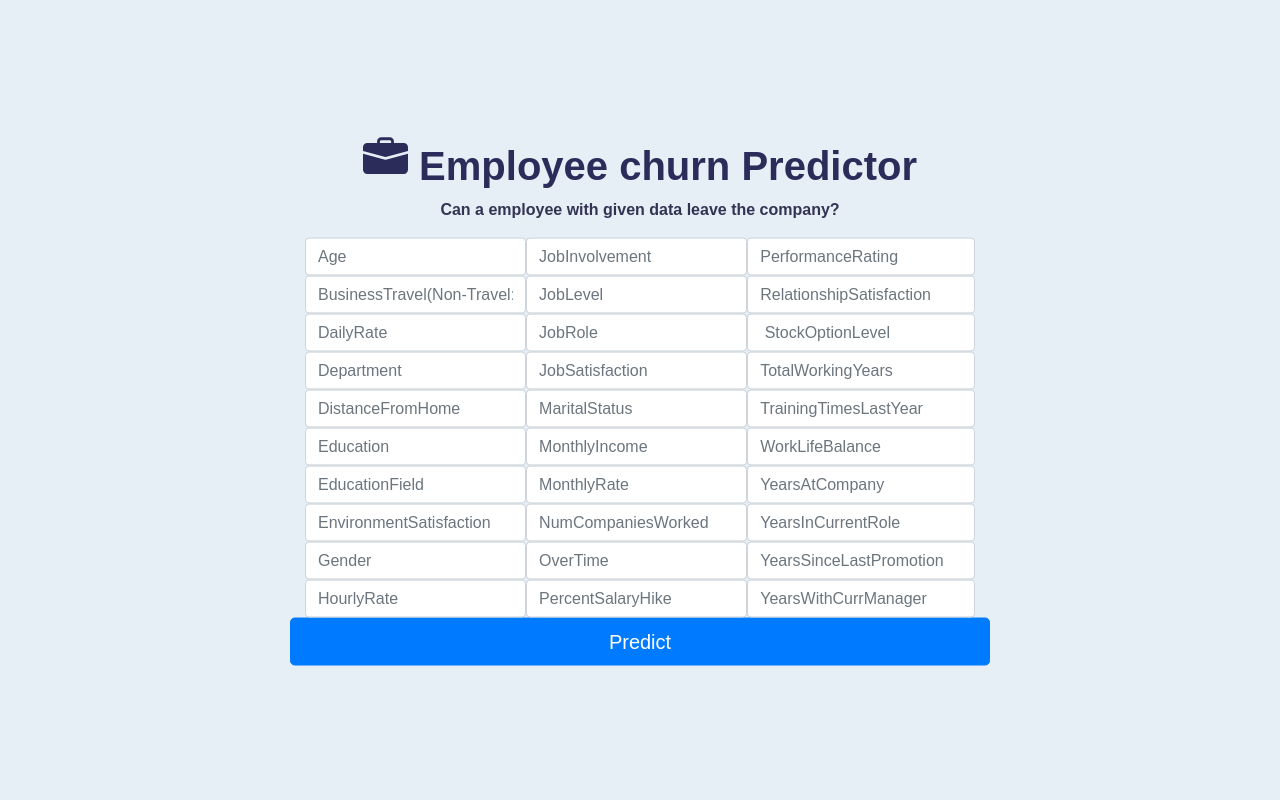
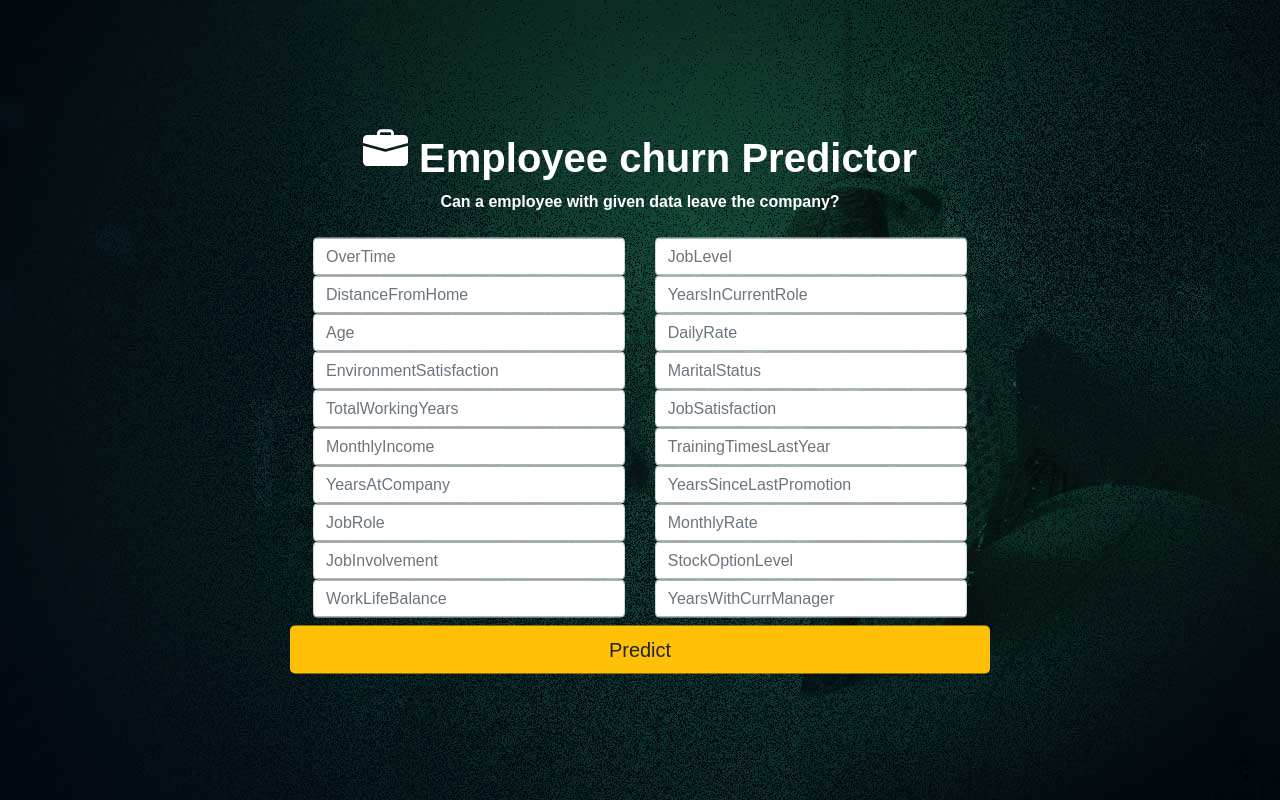
Before and after one commit to iamanuja/projectchurn, a Django app: page / in a window 1280 px wide. Run offline with Django 3.2, Linux system fonts and the light colour scheme; some libraries are stand-ins or nearby versions.

Commit message:
final changes

```diff
--- a/churn/base/views.py
+++ b/churn/base/views.py
@@ -3,20 +3,17 @@ from django.shortcuts import render
 # Create your views here.
 import pickle
 
+from requests import request
+
 def home(request):
     return render(request, 'index.html')
 
-def getPredictions(Age,BusinessTravel,DailyRate,Department,DistanceFromHome,Education, EducationField, EnvironmentSatisfaction, Gender,HourlyRate,
-                        JobInvolvement,JobLevel,JobRole,JobSatisfaction,MaritalStatus, MonthlyIncome, MonthlyRate,NumCompaniesWorked, OverTime,  PercentSalaryHike,
-                        PerformanceRating, RelationshipSatisfaction,StockOptionLevel,TotalWorkingYears, TrainingTimesLastYear, WorkLifeBalance,YearsAtCompany,
-                        YearsInCurrentRole, YearsSinceLastPromotion,YearsWithCurrManager):
-    model = pickle.load(open('adbmodel', 'rb'))
-    # scaled = pickle.load(open('scaler.sav', 'rb'))
+def getPredictions(OverTime,DistanceFromHome,Age,EnvironmentSatisfaction,TotalWorkingYears,MonthlyIncome,YearsAtCompany,JobRole,JobInvolvement,WorkLifeBalance,JobLevel,
+    YearsInCurrentRole,DailyRate,MaritalStatus,JobSatisfaction,TrainingTimesLastYear,YearsSinceLastPromotion,MonthlyRate,StockOptionLevel,YearsWithCurrManager):
+    model = pickle.load(open('gnbmodel2', 'rb'))
 
-    prediction = model.predict([[Age,BusinessTravel,DailyRate,Department,DistanceFromHome,Education, EducationField, EnvironmentSatisfaction, Gender,HourlyRate,
-                        JobInvolvement,JobLevel,JobRole,JobSatisfaction,MaritalStatus, MonthlyIncome, MonthlyRate,NumCompaniesWorked, OverTime,  PercentSalaryHike,
-                        PerformanceRating, RelationshipSatisfaction,StockOptionLevel,TotalWorkingYears, TrainingTimesLastYear, WorkLifeBalance,YearsAtCompany,
-                        YearsInCurrentRole, YearsSinceLastPromotion,YearsWithCurrManager]])
+    prediction = model.predict([[OverTime,DistanceFromHome,Age,EnvironmentSatisfaction,TotalWorkingYears,MonthlyIncome,YearsAtCompany,JobRole,JobInvolvement,WorkLifeBalance,JobLevel,
+    YearsInCurrentRole,DailyRate,MaritalStatus,JobSatisfaction,TrainingTimesLastYear,YearsSinceLastPromotion,MonthlyRate,StockOptionLevel,YearsWithCurrManager]])
 
     if prediction == 0:
         return 'no'
@@ -26,40 +23,28 @@ def getPredictions(Age,BusinessTravel,DailyRate,Department,DistanceFromHome,Educ
         return 'error'
 
 def result(request):
+    OverTime=int(request.GET['OverTime'])
+    DistanceFromHome=int(request.GET['DistanceFromHome'])
     Age=int(request.GET['Age'])
-    BusinessTravel=int(request.GET['BusinessTravel'])
+    EnvironmentSatisfaction=int(request.GET['EnvironmentSatisfaction'])
+    TotalWorkingYears=int(request.GET['TotalWorkingYears'])
+    MonthlyIncome=int(request.GET['MonthlyIncome'])
+    YearsAtCompany=int(request.GET['YearsAtCompany'])
+    JobRole=int(request.GET['JobRole'])
+    JobInvolvement=int(request.GET['JobInvolvement'])
+    WorkLifeBalance=int(request.GET['WorkLifeBalance'])
+    JobLevel=int(request.GET['JobLevel'])
+    YearsInCurrentRole=int(request.GET['YearsInCurrentRole'])
     DailyRate=int(request.GET['DailyRate'])
-    Department=int(request.GET['Department'])
-    DistanceFromHome=int(request.GET['DistanceFromHome'])
-    Education=int(request.GET['Education'])
-    EducationField=int(request.GET['EducationField'])
-    EnvironmentSatisfaction=int(request.GET['EnvironmentSatisfaction'])
-    Gender=int(request.GET['Gender'])
-    HourlyRate=int(request.GET['HourlyRate'])
-    JobInvolvement=int(request.GET['JobInvolvement'])
-    JobLevel=int(request.GET['JobLevel'])
-    JobRole=int(request.GET['JobRole'])
+    MaritalStatus=int(request.GET['MaritalStatus'])
     JobSatisfaction=int(request.GET['JobSatisfaction'])
-    MaritalStatus=int(request.GET['MaritalStatus'])
-    MonthlyIncome=int(request.GET['MonthlyIncome'])
+    TrainingTimesLastYear=int(request.GET['TrainingTimesLastYear'])
+    YearsSinceLastPromotion=int(request.GET['YearsSinceLastPromotion'])
     MonthlyRate=int(request.GET['MonthlyRate'])
-    NumCompaniesWorked=int(request.GET['NumCompaniesWorked'])
-    OverTime=int(request.GET['OverTime'])
-    PercentSalaryHike=int(request.GET['PercentSalaryHike'])
-    PerformanceRating=int(request.GET['PerformanceRating'])
-    RelationshipSatisfaction=int(request.GET['RelationshipSatisfaction'])
     StockOptionLevel=int(request.GET['StockOptionLevel'])
-    TotalWorkingYears=int(request.GET['TotalWorkingYears'])
-    TrainingTimesLastYear=int(request.GET['TrainingTimesLastYear'])
-    WorkLifeBalance=int(request.GET['WorkLifeBalance'])
-    YearsAtCompany=int(request.GET['YearsAtCompany'])
-    YearsInCurrentRole=int(request.GET['YearsInCurrentRole'])
-    YearsSinceLastPromotion=int(request.GET['YearsSinceLastPromotion'])
     YearsWithCurrManager=int(request.GET['YearsWithCurrManager'])
 
-    result = getPredictions(Age,BusinessTravel,DailyRate,Department,DistanceFromHome,Education, EducationField, EnvironmentSatisfaction, Gender,HourlyRate,
-                        JobInvolvement,JobLevel,JobRole,JobSatisfaction,MaritalStatus, MonthlyIncome, MonthlyRate,NumCompaniesWorked, OverTime,  PercentSalaryHike,
-                        PerformanceRating, RelationshipSatisfaction,StockOptionLevel,TotalWorkingYears, TrainingTimesLastYear, WorkLifeBalance,YearsAtCompany,
-                        YearsInCurrentRole, YearsSinceLastPromotion,YearsWithCurrManager)
+    result = getPredictions(OverTime,DistanceFromHome,Age,EnvironmentSatisfaction,TotalWorkingYears,MonthlyIncome,YearsAtCompany,JobRole,JobInvolvement,WorkLifeBalance,JobLevel,
+YearsInCurrentRole,DailyRate,MaritalStatus,JobSatisfaction,TrainingTimesLastYear,YearsSinceLastPromotion,MonthlyRate,StockOptionLevel,YearsWithCurrManager)
 
     return render(request, 'result.html', {'result': result})
--- a/churn/churn/settings.py
+++ b/churn/churn/settings.py
@@ -14,7 +14,7 @@ from pathlib import Path
 
 # Build paths inside the project like this: BASE_DIR / 'subdir'.
 BASE_DIR = Path(__file__).resolve().parent.parent
-#TEMPLATES_DIR =BASE_DIR/'templates'
+STATIC_DIR = BASE_DIR / 'static'
 
 
 # Quick-start development settings - unsuitable for production
@@ -119,7 +119,8 @@ USE_TZ = True
 # Static files (CSS, JavaScript, Images)
 # https://docs.djangoproject.com/en/3.2/howto/static-files/
 
-STATIC_URL = '/static/'
+STATIC_URL = 'static/'
+STATICFILES_DIRS = [STATIC_DIR]
 
 # Default primary key field type
 # https://docs.djangoproject.com/en/3.2/ref/settings/#default-auto-field
--- a/churn/templates/index.html
+++ b/churn/templates/index.html
@@ -1,13 +1,9 @@
 <!DOCTYPE html>
+{% load static %}
 <html lang="en" dir="ltr">
   <head>
     <meta charset="utf-8" />
     <title>Home page</title>
-
-    <script
-      src="https://kit.fontawesome.com/47101d2035.js"
-      crossorigin="anonymous"
-    ></script>
 
     <link
       rel="stylesheet"
@@ -29,8 +25,11 @@
     </style>
   </head>
 
-  <body class="center">
-    <h1 style="color: rgb(44, 44, 90); font-weight: 700">
+  <body
+    class="center"
+    style="background-image: url('{% static 'images/banner.jpg' %}')"
+  >
+    <h1 style="color: white; font-weight: 700">
       <svg
         xmlns="http://www.w3.org/2000/svg"
         width="45"
@@ -49,7 +48,7 @@
       Employee churn Predictor
     </h1>
 
-    <p style="color: rgb(51, 51, 83); font-weight: 700">
+    <p style="color: white; font-weight: 700">
       Can a employee with given data leave the company?
     </p>
 
@@ -57,7 +56,29 @@
       {% csrf_token %}
 
       <div class="container" style="width: 700px">
-        <div style="float: left; width: 33%">
+        <div
+          style="
+            float: left;
+            width: 49%;
+            padding: 8px;
+            padding-bottom: 5px;
+            line-height: 26px;
+          "
+        >
+          <input
+            class="form-control"
+            placeholder="OverTime"
+            required
+            type="text"
+            name="OverTime"
+          />
+          <input
+            class="form-control"
+            placeholder="DistanceFromHome"
+            required
+            type="text"
+            name="DistanceFromHome"
+          />
           <input
             class="form-control"
             placeholder="Age"
@@ -67,10 +88,69 @@
           />
           <input
             class="form-control"
-            placeholder="BusinessTravel(Non-Travel: 0,Travel_Frequently: 1,Travel_Rarely: 2)"
+            placeholder="EnvironmentSatisfaction"
             required
             type="text"
-            name="BusinessTravel"
+            name="EnvironmentSatisfaction"
+          />
+          <input
+            class="form-control"
+            placeholder="TotalWorkingYears"
+            type="text"
+            required
+            name="TotalWorkingYears"
+          />
+          <input
+            class="form-control"
+            placeholder="MonthlyIncome"
+            required
+            type="text"
+            name="MonthlyIncome"
+          />
+          <input
+            class="form-control"
+            placeholder="YearsAtCompany"
+            required
+            type="text"
+            name="YearsAtCompany"
+          />
+          <input
+            class="form-control"
+            placeholder="JobRole"
+            required
+            type="text"
+            name="JobRole"
+          />
+          <input
+            class="form-control"
+            placeholder="JobInvolvement"
+            required
+            type="text"
+            name="JobInvolvement"
+          />
+          <input
+            class="form-control"
+            placeholder="WorkLifeBalance"
+            required
+            type="text"
+            name="WorkLifeBalance"
+          />
+        </div>
+
+        <div style="float: right; width: 49%; padding: 8px">
+          <input
+            class="form-control"
+            placeholder="JobLevel"
+            required
+            type="text"
+            name="JobLevel"
+          />
+          <input
+            class="form-control"
+            placeholder="YearsInCurrentRole"
+            required
+            type="text"
+            name="YearsInCurrentRole"
           />
           <input
             class="form-control"
@@ -81,97 +161,31 @@
           />
           <input
             class="form-control"
-            placeholder="Department"
+            placeholder="MaritalStatus"
             required
             type="text"
-            name="Department"
-          />
-          <input
-            class="form-control"
-            placeholder="DistanceFromHome"
-            type="text"
-            required
-            name="DistanceFromHome"
-          />
-          <input
-            class="form-control"
-            placeholder="Education"
-            required
-            type="text"
-            name="Education"
-          />
-          <input
-            class="form-control"
-            placeholder="EducationField"
-            required
-            type="text"
-            name="EducationField"
-          />
-          <input
-            class="form-control"
-            placeholder="EnvironmentSatisfaction"
-            required
-            type="text"
-            name="EnvironmentSatisfaction"
-          />
-          <input
-            class="form-control"
-            placeholder="Gender"
-            required
-            type="text"
-            name="Gender"
-          />
-          <input
-            class="form-control"
-            placeholder="HourlyRate"
-            required
-            type="text"
-            name="HourlyRate"
-          />
-        </div>
-
-        <div style="float: left; width: 33%">
-          <input
-            class="form-control"
-            placeholder="JobInvolvement"
-            required
-            type="text"
-            name="JobInvolvement"
-          />
-          <input
-            class="form-control"
-            placeholder="JobLevel"
-            required
-            type="text"
-            name="JobLevel"
-          />
-          <input
-            class="form-control"
-            placeholder="JobRole"
-            required
-            type="text"
-            name="JobRole"
+            name="MaritalStatus"
           />
           <input
             class="form-control"
             placeholder="JobSatisfaction"
+            type="text"
             required
-            type="text"
             name="JobSatisfaction"
           />
           <input
             class="form-control"
-            placeholder="MaritalStatus"
+            placeholder="TrainingTimesLastYear"
+            required
             type="text"
-            required
-            name="MaritalStatus"
+            name="TrainingTimesLastYear"
           />
           <input
             class="form-control"
-            placeholder="MonthlyIncome"
+            placeholder="YearsSinceLastPromotion"
             required
             type="text"
-            name="MonthlyIncome"
+            name="YearsSinceLastPromotion"
           />
           <input
             class="form-control"
@@ -182,90 +196,10 @@
           />
           <input
             class="form-control"
-            placeholder="NumCompaniesWorked"
-            required
-            type="text"
-            name="NumCompaniesWorked"
-          />
-          <input
-            class="form-control"
-            placeholder="OverTime"
-            required
-            type="text"
-            name="OverTime"
-          />
-          <input
-            class="form-control"
-            placeholder="PercentSalaryHike"
-            required
-            type="text"
-            name="PercentSalaryHike"
-          />
-        </div>
-
-        <div style="float: right; width: 34%">
-          <input
-            class="form-control"
-            placeholder="PerformanceRating"
-            required
-            type="text"
-            name="PerformanceRating"
-          />
-          <input
-            class="form-control"
-            placeholder="RelationshipSatisfaction"
-            required
-            type="text"
-            name="RelationshipSatisfaction"
-          />
-          <input
-            class="form-control"
-            placeholder=" StockOptionLevel"
+            placeholder="StockOptionLevel"
             required
             type="text"
             name="StockOptionLevel"
-          />
-          <input
-            class="form-control"
-            placeholder="TotalWorkingYears"
-            required
-            type="text"
-            name="TotalWorkingYears"
-          />
-          <input
-            class="form-control"
-            placeholder="TrainingTimesLastYear "
-            type="text"
-            required
-            name="TrainingTimesLastYear"
-          />
-          <input
-            class="form-control"
-            placeholder="WorkLifeBalance"
-            required
-            type="text"
-            name="WorkLifeBalance"
-          />
-          <input
-            class="form-control"
-            placeholder="YearsAtCompany"
-            required
-            type="text"
-            name="YearsAtCompany"
-          />
-          <input
-            class="form-control"
-            placeholder="YearsInCurrentRole"
-            required
-            type="text"
-            name="YearsInCurrentRole"
-          />
-          <input
-            class="form-control"
-            placeholder="YearsSinceLastPromotion"
-            required
-            type="text"
-            name="YearsSinceLastPromotion"
           />
           <input
             class="form-control"
@@ -278,7 +212,7 @@
       </div>
 
       <input
-        class="btn btn-primary btn-lg btn-block"
+        class="btn btn-warning btn-lg btn-block"
         type="submit"
         value="Predict"
       />
```
Also changed, not shown: churn/templates/result.html (+4 -9 lines), churn/static/images/banner.jpg (added), 2 other files.
